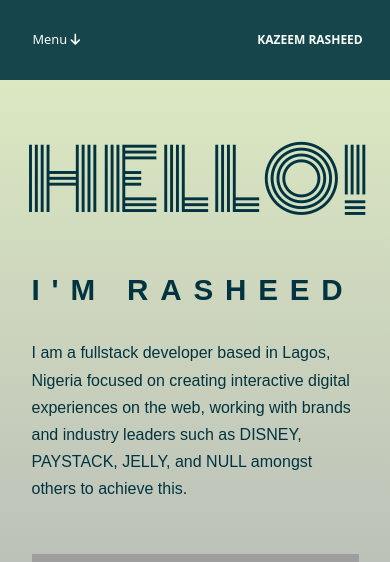
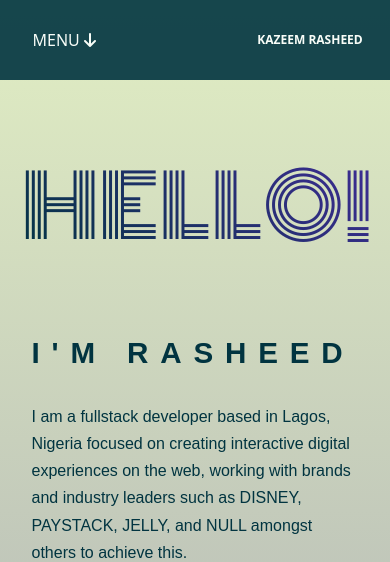
Before and after one commit to OmniRR24/Rasheed-portfolio, a Flask app: page / in a window 390 px wide. Shown: the top 562 px of the page. Run offline with Flask 2, Linux system fonts and the light colour scheme; some libraries are stand-ins or nearby versions; grey boxes are pictures that could not be loaded.

Commit message:
responsive work

```diff
--- a/static/css/styles.css
+++ b/static/css/styles.css
@@ -29,7 +29,7 @@ p {
 }
 
 .navbar-toggler {
-    font-size: clamp(.8rem, 3vw, 3.1vw);
+    font-size: clamp(1rem, 3vw, 3.1vw);
     margin-left: 5%;
     color: #FBFFFE;
 }
@@ -66,7 +66,7 @@ section {
 }
 
 .big-heading-container {
-    font-size: clamp(5.2rem, 13vw, 13.5vw);
+    font-size: clamp(5.3rem, 13vw, 13.5vw);
     font-family: 'Monoton', cursive;
     margin: 8% 0;
     letter-spacing: -.05em;
@@ -127,8 +127,8 @@ section {
     text-align: center;
 }
 
-.skill-header {
-    font-size: 3vw;
+.section-header {
+    font-size: clamp(1.8rem, 3vw, 3rem);
     font-family: 'open-sans', sans-serif;
     font-weight: bold;
     padding: 3% 0 0;
@@ -145,7 +145,7 @@ section {
 }
 
 .skill {
-    font-size: 2.1vw;
+    font-size: clamp(1.5rem, 2.1vw, 2.1rem;);
     margin-bottom: 2%;
     display: inline-block;
     position: relative;
@@ -170,7 +170,6 @@ section {
   transform-origin: bottom left;
 }
 
-
 .left-skill-img {
   width: 22%;
   float: left;
@@ -190,15 +189,9 @@ section {
     justify-content: center;
 }
 
-.contact-header {
-    font-size: 3vw;
-    padding: 4% 0;
-    font-family: 'open-sans', sans-serif;
-    font-weight: bold;
-}
-
 .contact-form {
     width: 60%;
+    margin-top: 2%;
 }
 
 .form-label {
@@ -286,12 +279,21 @@ footer-icon {
     .nav-link {
         color: #FBFFFE;
     }
+    .big-heading-container {
+        margin: 4rem 0;
+        background-image: linear-gradient(45deg, #013440, #3f2b96);
+        -webkit-background-clip: text;
+        -moz-background-clip: text;
+        -webkit-text-fill-color: transparent;
+        -moz-text-fill-color: transparent;
+    }
     .intro-container {
         display: flex;
         align-items: center;
         flex-direction: column;
         justify-content: center;
         margin: 0 auto;
+        color: #013440;
     }
     .home-gif {
         width: 100%;
@@ -299,8 +301,17 @@ footer-icon {
     .intro {
         margin-bottom: 10%;
     }
-    .home-container {
-        color: #013440;
+        .skill-row {
+        width: 90%;
+    }
+    .left-skill-img {
+      width: 36%;
+    }
+    .python {
+        width: 45%;
+    }
+    .web-dev {
+      width: 100%;
     }
 }
 
--- a/templates/header.html
+++ b/templates/header.html
@@ -34,7 +34,7 @@
   <nav class="navbar navbar-expand-lg sticky-top" id="mainNav">
     <div class="container-fluid">
       <button class="navbar-toggler navbar-toggler-right" type="button" data-toggle="collapse" data-target="#navbarTogglerDemo03" aria-controls="navbarTogglerDemo03" aria-expanded="false" aria-label="Toggle navigation">
-        Menu
+        MENU
         <i class="fa-solid fa-arrow-down"></i>
       </button>
       <h2 class="navbar-brand">KAZEEM RASHEED</h2>
--- a/templates/index.html
+++ b/templates/index.html
@@ -27,7 +27,7 @@
     <section id="skills-section">
         <div class="skill-container">
             <div class="skill-header-div">
-                <h2 class="skill-header" data-aos="fade-up">MY SKILLS</h2>
+                <h2 class="section-header" data-aos="fade-up">MY SKILLS</h2>
             </div>
             <div class="skill-row skill-row-top" data-aos="fade-up">
               <img class="skill-img python left-skill-img" src="https://media1.giphy.com/media/LMt9638dO8dftAjtco/200.webp?cid=ecf05e479gwnk8y12pvvximbn3x47n5ch6f1r38tklg0hpcd&rid=200.webp&ct=s" alt="Python-img">
@@ -60,7 +60,7 @@
     <section id="contact-section">
         <div class="contact-container">
             {% if not message_sent %}
-                <h1 class="contact-header" data-aos="fade-up">GET IN TOUCH!</h1>
+                <h1 class="section-header" data-aos="fade-up">GET IN TOUCH!</h1>
                 <form class="contact-form row g-3 needs-validation" novalidate method="post" action="/">
                   <div class="form-floating col-lg-6" data-aos="fade-up">
                     <input type="text" class="form-control" id="name" name="name" placeholder="Tell us your name" required>
```
